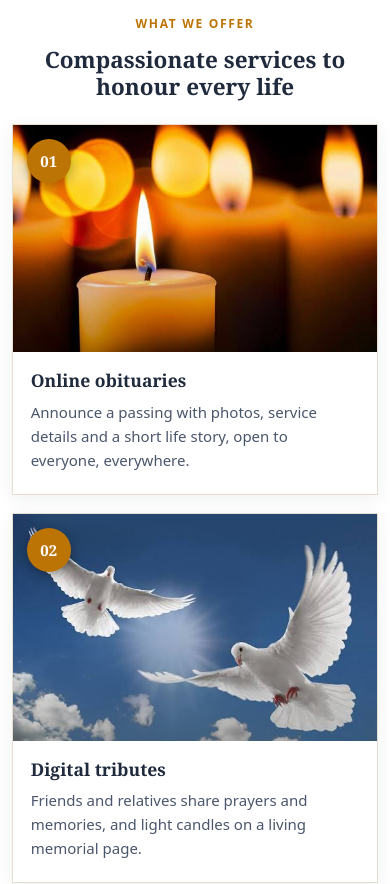
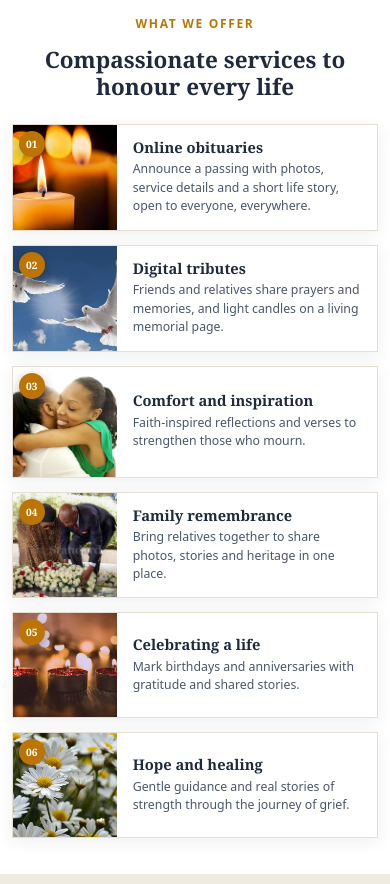
Before and after one commit to anyanzwa/memorial-site, a plain HTML site: page index.html in a window 390 px wide. Shown: the part 1220-2104 px from the top of the page. Drawn offline with Linux system fonts and the light colour scheme.

Commit message:
Services update'

```diff
--- a/css/style.css
+++ b/css/style.css
@@ -1063,13 +1063,56 @@ textarea { min-height: 120px; }
   .card h3 { font-size: .95rem; }
   .card .summary { display: none; }
 
+  /* --- Services: compact horizontal cards on phones --- */
   .services-grid {
     grid-template-columns: 1fr;
-    gap: 18px;
+    gap: 14px;
     margin-top: 24px;
   }
 
-  .service-body { padding: 18px 18px 22px; }
+  .service {
+    display: grid;
+    grid-template-columns: 104px 1fr;
+    align-items: stretch;
+  }
+
+  .service-img {
+    aspect-ratio: auto;
+    height: 100%;
+    min-height: 104px;
+  }
+
+  /* The soft fade at the bottom of the image doesn't work on a
+     tall narrow thumbnail, so we hide it on phones. */
+  .service-img::after {
+    display: none;
+  }
+
+  .service-num {
+    width: 26px;
+    height: 26px;
+    font-size: .68rem;
+    top: 6px;
+    left: 6px;
+  }
+
+  .service-body {
+    padding: 14px 16px;
+    display: flex;
+    flex-direction: column;
+    justify-content: center;
+  }
+
+  .service-body h3 {
+    font-size: .98rem;
+    margin-bottom: 4px;
+  }
+
+  .service-body p {
+    font-size: .82rem;
+    line-height: 1.5;
+    margin: 0;
+  }
 
   .program-viewer {
     max-height: 70vh;
```
